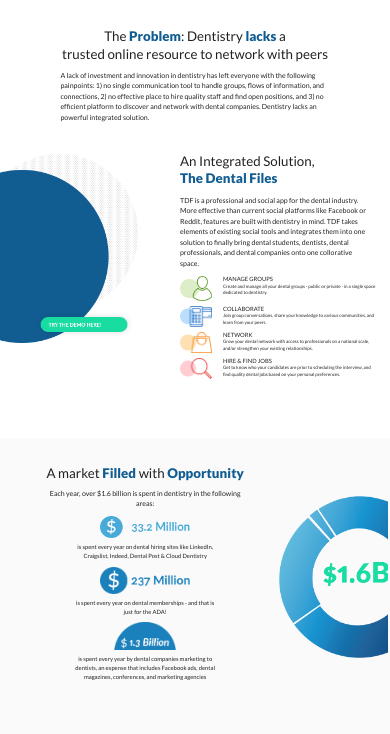
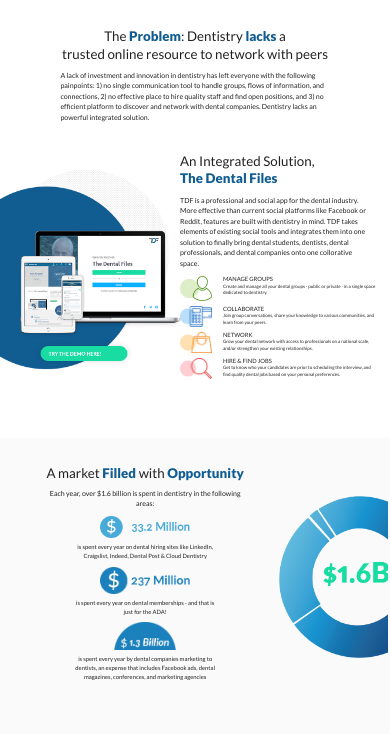
Before and after one commit to kevinkaitaozhao/tdf-onepager, a PHP site: page /index.html in a window 390 px wide. Shown: the part 246-980 px from the top of the page. Run offline with PHP 8.4, Linux system fonts and the light colour scheme.

Commit message:
updated solution image and refractored css

```diff
--- a/css/mobile/style.css
+++ b/css/mobile/style.css
@@ -36,8 +36,14 @@
     top: 10px;
   }
 
+  .solution-demo-photo {
+    max-width: 180% !important;
+    margin-left: -5rem;
+    top: 1rem;
+  }
+
   .solution-demo-btn {
-    bottom: 10px;
+    bottom: -5px;
     left: 35px;
   }
 
--- a/css/style.css
+++ b/css/style.css
@@ -90,22 +90,23 @@
 
 .solution-demo {
   position: relative;
-  top: 0;
+  top: 50px;
   left: 0;
 }
 
 .solution-demo-photo {
-  margin-left: -1rem;
+  max-width: 130% !important;
+  margin-left: -10rem;
   position: relative;
-  top: 0;
+  top: 2rem;
   left: 0;
 }
 
 .solution-demo-btn {
   width: 60%;
   position: absolute;
-  bottom: 30px;
-  left: 70px;
+  bottom: -50px;
+  left: 90px;
 }
 
 .solution-info {
--- a/css/tablet/style.css
+++ b/css/tablet/style.css
@@ -36,9 +36,13 @@
     top: 10px;
   }
 
+  .solution-demo-photo {
+    margin-left: -6rem;
+  }
+
   .solution-demo-btn {
-    bottom: 10px;
-    left: 35px;
+    bottom: -20px;
+    left: 60px;
   }
 
   .solution-info {
```
Also changed, not shown: assets/left-bg.png.
